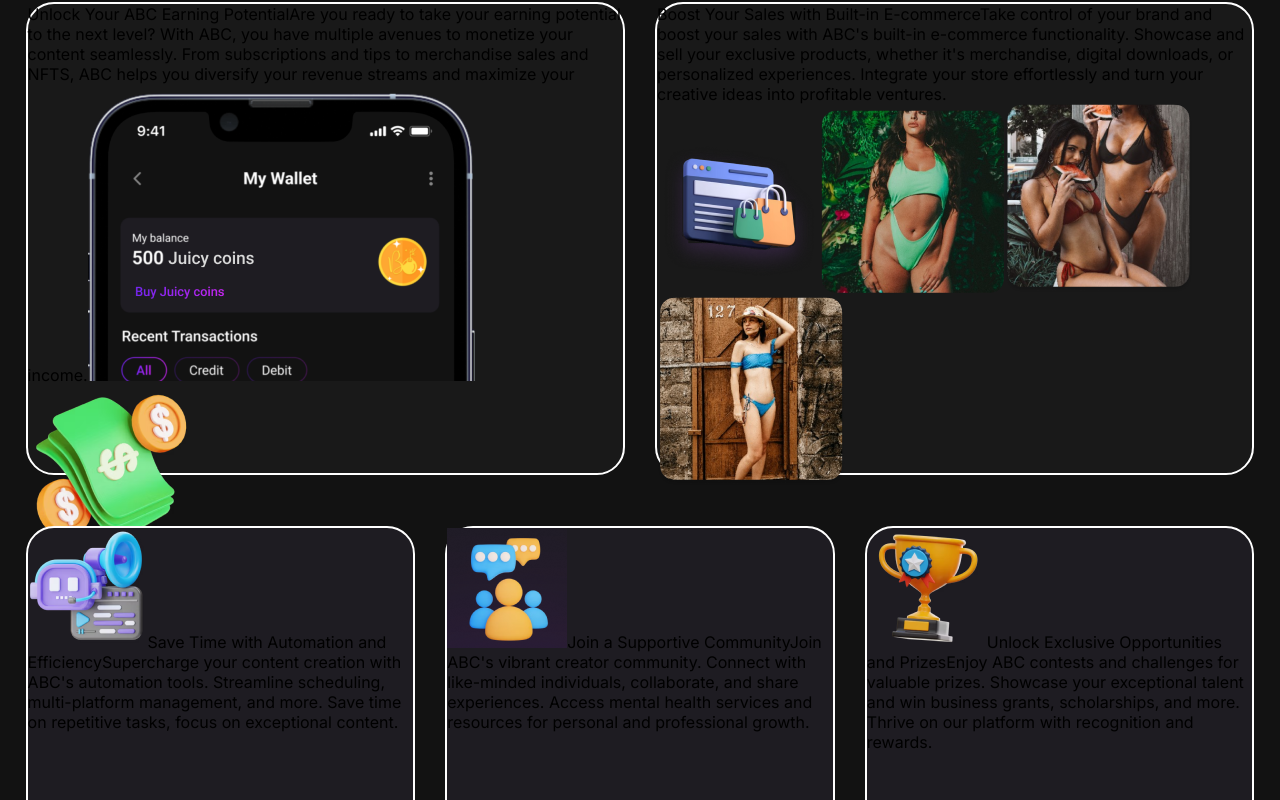
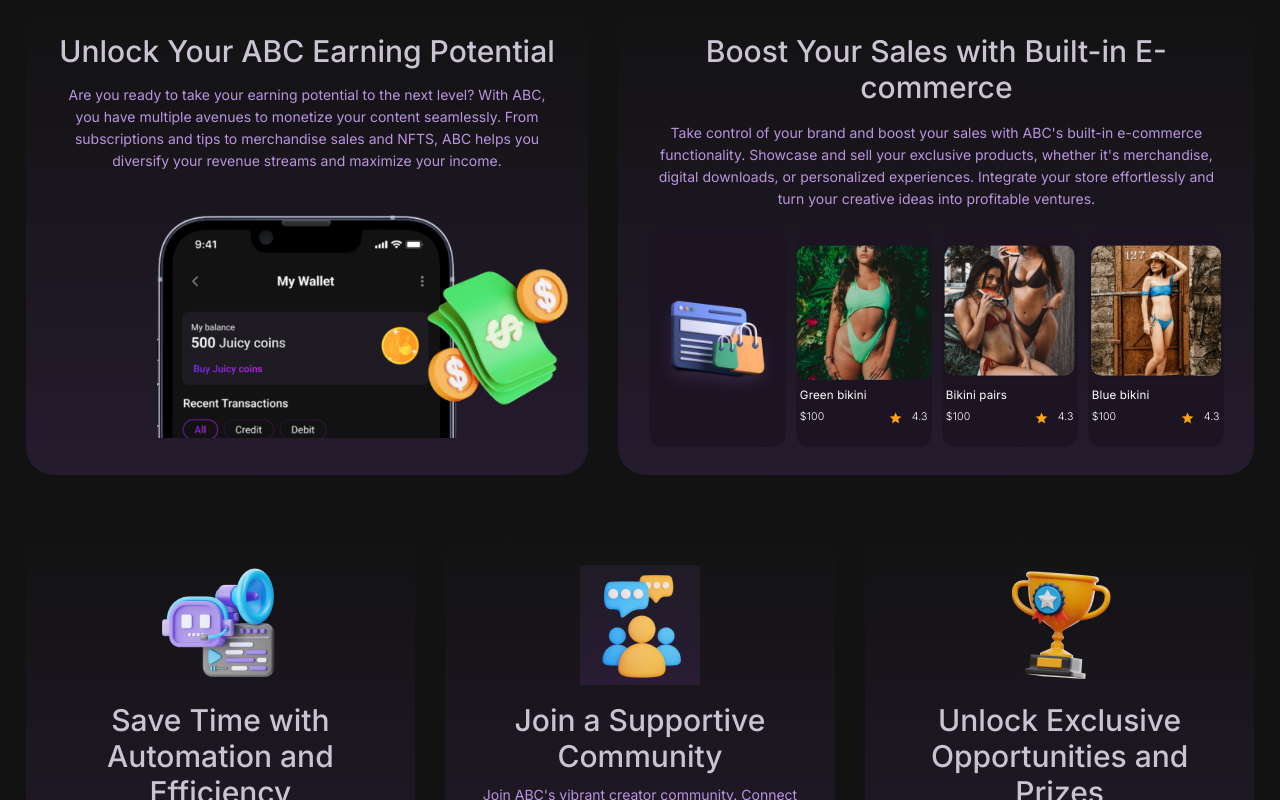
Before and after one commit to tanishaa17/appScrip-assignment, a Next.js app in the folder appscrip-figma/: page / in a window 1280 px wide. Shown: the part 840-1640 px from the top of the page. Built offline with nearby package versions, Linux system fonts and the light colour scheme.

Commit message:
box1 and box2 completed

```diff
--- a/appscrip-figma/src/Pages/Main.jsx
+++ b/appscrip-figma/src/Pages/Main.jsx
@@ -10,17 +10,38 @@ export const Main = () => {
                     <div className={styles.row1}>
                         <span>Unlock Your ABC Earning Potential</span>
                         <span>Are you ready to take your earning potential to the next level? With ABC, you have multiple avenues to monetize your content seamlessly. From subscriptions and tips to merchandise sales and NFTS, ABC helps you diversify your revenue streams and maximize your income.</span>
-                        <img src="/assets/images/key-feature/Frame48101613 2.png" alt="phone" />
-                        <img src="/assets/images/key-feature/image15.png" alt="money" />
+                        <img className={styles.row1Img1} src="/assets/images/key-feature/Frame48101613 2.png" alt="phone" />
+                        <img className={styles.row1Img2} src="/assets/images/key-feature/image15.png" alt="money" />
                     </div>
                     <div className={styles.row1}>
                         <span>Boost Your Sales with Built-in E-commerce</span>
                         <span>Take control of your brand and boost your sales with ABC's built-in e-commerce functionality. Showcase and sell your exclusive products, whether it's merchandise, digital downloads, or personalized experiences. Integrate your store effortlessly and turn your creative ideas into profitable ventures.</span>
                         <div className={styles.imgContainer}>
-                            <img src="/assets/images/key-feature/image16.png" alt="img16" />
-                            <img src="/assets/images/key-feature/Rectangle28832.png" alt="modelImg" />
-                            <img src="/assets/images/key-feature/Rectangle28766.png" alt="modelImg" />
-                            <img src="/assets/images/key-feature/Rectangle28767.png" alt="modelImg" />
+                            <div> <img src="/assets/images/key-feature/image16.png" alt="img16" /></div>
+                            <div className={styles.modelsData}>
+                                <img src="/assets/images/key-feature/Rectangle28832.png" alt="modelImg" />
+                                <p>Green bikini</p>
+                                <div className={styles.price}>
+                                    <p>$100</p>
+                                    <img src="/assets/images/key-feature/material-symbols_star.png" alt="ratings" /> <span>4.3</span>
+                                </div>
+                            </div>
+                            <div className={styles.modelsData}>
+                                <img src="/assets/images/key-feature/Rectangle28766.png" alt="modelImg" />
+                                <p>Bikini pairs</p>
+                                <div className={styles.price}>
+                                    <p>$100</p>
+                                    <img src="/assets/images/key-feature/material-symbols_star.png" alt="ratings" /> <span>4.3</span>
+                                </div>
+                            </div>
+                            <div className={styles.modelsData}>
+                                <img src="/assets/images/key-feature/Rectangle28767.png" alt="modelImg" />
+                                <p>Blue bikini</p>
+                                <div className={styles.price}>
+                                    <p>$100</p>
+                                    <img src="/assets/images/key-feature/material-symbols_star.png" alt="ratings" /> <span>4.3</span>
+                                </div>
+                            </div>
 
                         </div>
                     </div>
--- a/appscrip-figma/src/Styles/Main.module.css
+++ b/appscrip-figma/src/Styles/Main.module.css
@@ -10,6 +10,7 @@
     padding: 3% 2% 1.5% 2%;
     text-align: center;
 }
+
 
 .row1Container,
 .row2Container {
@@ -24,16 +25,105 @@
     width: 636px;
     height: 473px;
     border-radius: 28px;
-    background: #191919;
-    border: 2px solid white;
+    background: linear-gradient(180deg, rgba(37, 27, 46, 0.00) 0%, #251B2E 100%);
+    padding: 2.5%;
+    text-align: center;
+}
+
+
+.row1>span:first-child,
+.row2>span:nth-child(2) {
+    display: block;
+    color: var(--white-50, #CAC4D2);
+    font-size: 30px;
+    font-weight: 500;
+    padding-bottom: 3%;
+}
+
+.row1>span:nth-child(2),
+.row2>span:nth-child(3) {
+    display: block;
+    color: var(--content-100, #BA94DF);
+    font-size: 14px;
+    line-height: 22px;
+    padding-bottom: 3%;
+}
+
+.row1Img1 {
+    position: relative;
+    width: 60%;
+    top: 5%;
+}
+
+.row1Img2 {
+    position: absolute;
+    width: 12%;
+    left: 420px;
+    top: 1100px;
+}
+
+.imgContainer {
+    display: flex;
+    gap: 10px;
+    align-items: center;
+    justify-content: center;
+}
+
+.imgContainer>div {
+    width: 150px;
+    height: 220px;
+    border-radius: 14px;
+    padding-top: 3%;
+    background-image: url("/assets/images/key-feature/Rectangle-voilet.png");
+}
+
+.imgContainer img {
+    height: 135px;
+    object-fit: cover;
+}
+
+.imgContainer>div:first-child {
+    display: flex;
+    align-items: center;
+    justify-content: center;
+}
+
+.modelsData>p {
+    color: #FFF;
+    text-align: justify;
+    font-size: 11.603px;
+    font-weight: 400;
+    letter-spacing: 0.14px;
+    padding: 3%;
+}
+
+.price {
+    display: flex;
+    justify-content: space-between;
+    padding: 3%;
+    color: #FFF;
+    text-align: justify;
+    font-size: 10.603px;
+    font-weight: 300;
+    letter-spacing: 0.14px;
+}
+
+.price>img {
+    height: 15px;
+    margin-left: 55px;
 }
 
 .row2 {
     width: 545px;
     height: 424px;
     border-radius: 28px;
-    background: #1E1C22;
-    border: 2px solid white;
+    background: linear-gradient(180deg, rgba(37, 27, 46, 0.00) 0%, #251B2E 100%);
+    text-align: center;
+    padding: 2%;
+}
+
+.row2>img {
+    padding: 4%;
 }
 
 .box2,
@@ -41,5 +131,4 @@
 .box5 {
     height: 473px;
     background: #121212;
-    border: 2px solid white;
 }
```
